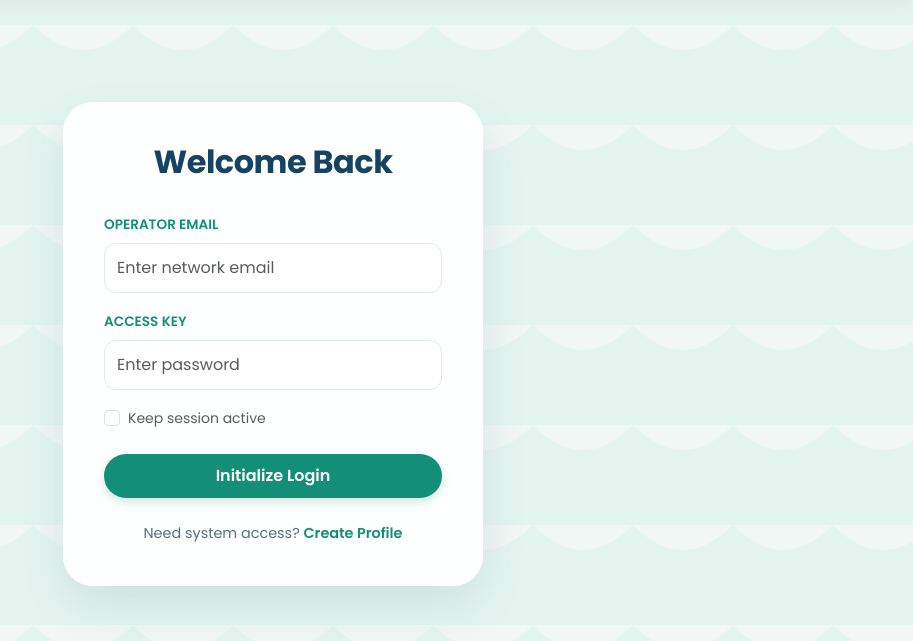
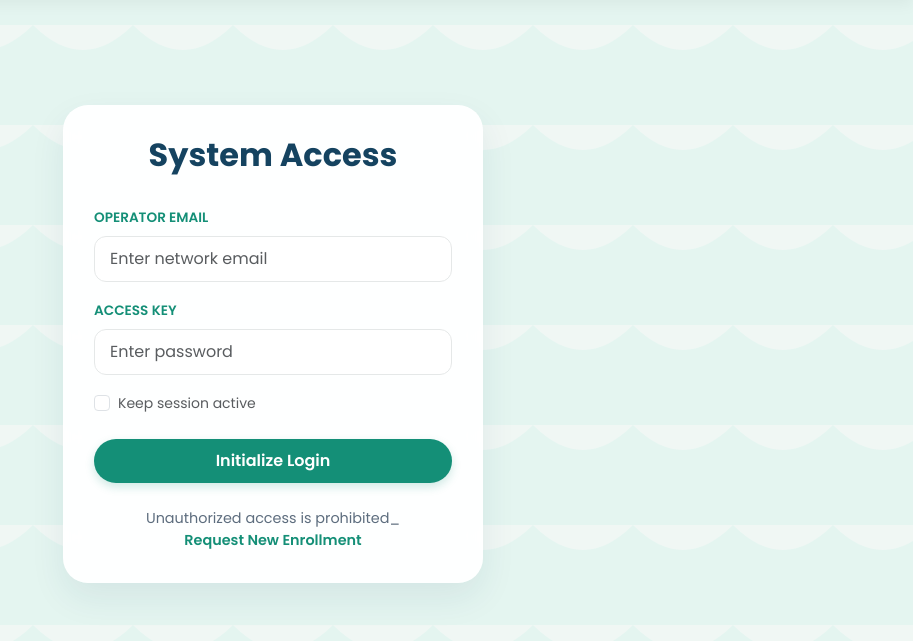
Before and after one commit to pgrapher906-ctrl/project, a Flask app: page /login in a window 1280 px wide. Shown: the part 75-716 px from the top of the page, without its empty margins (367-1280 px from the left). Run offline with Flask 3, Linux system fonts and the light colour scheme.

Commit message:
Update login.html

```diff
--- a/app/templates/login.html
+++ b/app/templates/login.html
@@ -1,12 +1,11 @@
 {% extends 'base.html' %}
-{% block title %}Login | Smart Water Monitoring{% endblock %}
+{% block title %}System Access | Login{% endblock %}
 
 {% block content %}
 <style>
 /* =========================================
    ECO-FLUID LOGIN DESIGN
 ========================================= */
-
 .login-wrapper {
     min-height: 80vh;
     display: flex;
@@ -18,12 +17,6 @@
 .login-card {
     width: 100%;
     max-width: 420px;
-    background: rgba(255, 255, 255, 0.95) !important;
-    backdrop-filter: blur(10px);
-    border-radius: 30px !important;
-    border: 1px solid rgba(255, 255, 255, 0.3) !important;
-    box-shadow: 0 20px 45px rgba(21, 67, 96, 0.1) !important;
-    padding: 40px !important;
 }
 
 .login-card h2 {
@@ -31,27 +24,14 @@
     text-align: center;
     margin-bottom: 30px;
     color: #154360;
-    letter-spacing: -0.5px;
 }
 
 .form-label {
     font-weight: 600;
     color: #148F77;
     font-size: 0.85rem;
+    text-transform: uppercase;
     margin-bottom: 8px;
-    text-transform: uppercase;
-}
-
-.form-control {
-    border-radius: 12px !important;
-    padding: 12px !important;
-    border: 1.5px solid #E5E8E8 !important;
-    transition: 0.3s ease;
-}
-
-.form-control:focus {
-    border-color: #148F77 !important;
-    box-shadow: 0 0 0 0.2rem rgba(20, 143, 119, 0.1) !important;
 }
 
 .login-footer {
@@ -66,15 +46,11 @@
     font-weight: 600;
     text-decoration: none;
 }
-
-.login-footer a:hover {
-    text-decoration: underline;
-}
 </style>
 
 <div class="login-wrapper">
-    <div class="login-card">
-        <h2>Welcome Back</h2>
+    <div class="glass-card login-card">
+        <h2>System Access</h2>
 
         <form method="POST">
             {{ form.hidden_tag() }}
@@ -97,8 +73,9 @@
             <button type="submit" class="btn-primary w-100 py-3">Initialize Login</button>
 
             <div class="login-footer">
-                Need system access?
-                <a href="{{ url_for('main.register') }}">Create Profile</a>
+                Unauthorized access is prohibited_
+                <br>
+                <a href="{{ url_for('main.register') }}">Request New Enrollment</a>
             </div>
         </form>
     </div>
```
